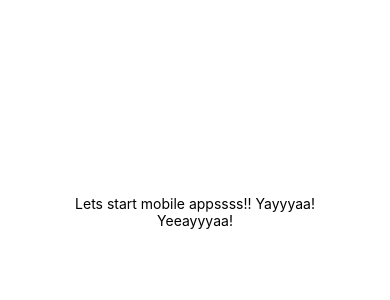
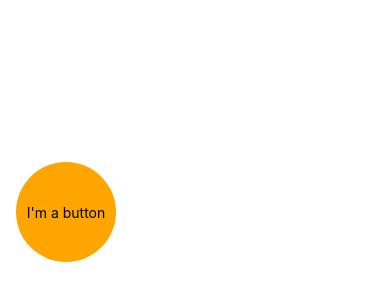
Before and after one commit to haloweave/project-vishram-bkp, a React Native app: screen / in a window 390 px wide. Shown: the part 210-510 px from the top of the page. Built offline with nearby package versions, Linux system fonts and the light colour scheme.

Commit message:
Button Added

```diff
--- a/App.js
+++ b/App.js
@@ -1,21 +1,38 @@
-import { StatusBar } from 'expo-status-bar';
-import { StyleSheet, Text, View } from 'react-native';
+import React from 'react';
+import {TouchableOpacity, StyleSheet, Button, View, SafeAreaView, Text, Alert } from 'react-native';
 
-export default function App() {
-  return (
-    <View style={styles.container}>
-      <Text>Lets start mobile appssss!! Yayyyaa!</Text>
-      <Text>Yeeayyyaa!</Text>
-      <StatusBar style="auto" />
+const Separator = () => (
+  <View style={styles.separator} />
+);
+
+const App = () => (
+  <SafeAreaView style={styles.container}>
+    <View>
+<TouchableOpacity
+        onPress={() => Alert.alert('Round Button pressed')}
+        style={styles.buttonRound}>
+        <Text>I'm a button</Text>
+      </TouchableOpacity>
     </View>
-  );
-}
+
+  </SafeAreaView>
+);
 
 const styles = StyleSheet.create({
   container: {
     flex: 1,
-    backgroundColor: '#fff',
+    justifyContent: 'center',
+    marginHorizontal: 16,
+  },
+  buttonRound:{
+    width: 100,
+    height: 100,
     alignItems: 'center',
+    padding: 10,
+    borderRadius: 100,
     justifyContent: 'center',
+    backgroundColor: 'orange',
   },
 });
+
+export default App;
```
